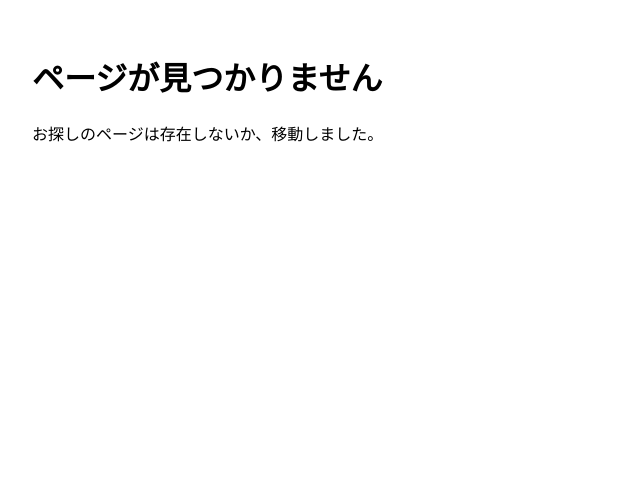
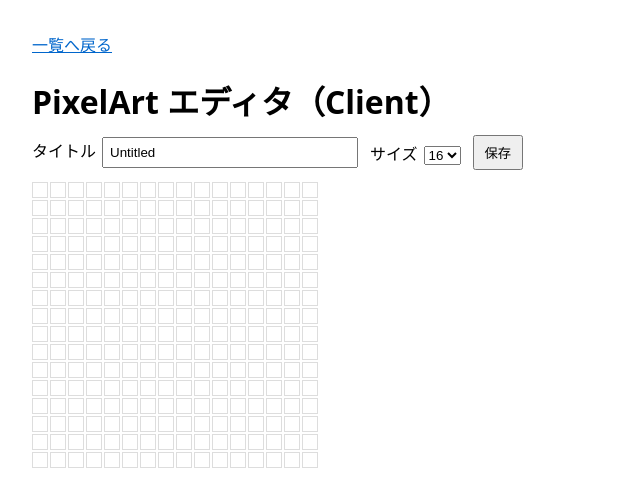
Before and after one commit to MyRusu/mydotgen, a Next.js app: page /editor in a window 1280 px wide. Before the commit this address had no page. Shown: the top 492 px of the page, without its empty margins (0-640 px from the left). Built offline with nearby package versions, Linux system fonts and the light colour scheme.

Commit message:
RSC/Clientの境界設計

```diff
--- /dev/null
+++ b/src/app/editor/page.tsx
@@ -0,0 +1,27 @@
+import Link from 'next/link';
+import { redirect } from 'next/navigation';
+import PixelArtEditor from '@/components/editor/PixelArtEditor';
+import { upsertArt } from '@/lib/arts';
+
+export default function NewEditorPage() {
+  async function save(payload: { id?: string; title: string; size: 16 | 32 | 64; pixels: number[] }) {
+    'use server';
+    const created = await upsertArt(payload);
+    redirect(`/art/${created.id}`);
+  }
+
+  const size = 16 as const;
+  return (
+    <main style={{ padding: 24, fontFamily: 'system-ui, sans-serif' }}>
+      <div style={{ marginBottom: 12 }}>
+        <Link href="/my/arts" style={{ color: '#06c' }}>一覧へ戻る</Link>
+      </div>
+      <PixelArtEditor
+        title="Untitled"
+        size={size}
+        pixels={Array.from({ length: size * size }, () => 0)}
+        onSave={save}
+      />
+    </main>
+  );
+}
--- /dev/null
+++ b/src/components/editor/PixelArtEditor.tsx
@@ -0,0 +1,90 @@
+"use client";
+
+import { useMemo, useState, useTransition } from 'react';
+
+export type PixelArtEditorProps = {
+  id?: string;
+  title: string;
+  size: 16 | 32 | 64;
+  pixels: number[];
+  onSave?: (payload: { id?: string; title: string; size: 16 | 32 | 64; pixels: number[] }) => Promise<void> | void;
+};
+
+export default function PixelArtEditor(props: PixelArtEditorProps) {
+  const [title, setTitle] = useState(props.title);
+  const [size, setSize] = useState<16 | 32 | 64>(props.size);
+  const [pixels, setPixels] = useState<number[]>(props.pixels);
+  const [isPending, startTransition] = useTransition();
+
+  const grid = useMemo(() => {
+    const s = size;
+    const rows: number[][] = [];
+    for (let y = 0; y < s; y++) {
+      rows.push(pixels.slice(y * s, (y + 1) * s));
+    }
+    return rows;
+  }, [pixels, size]);
+
+  function togglePixel(x: number, y: number) {
+    setPixels((prev) => {
+      const next = prev.slice();
+      const idx = y * size + x;
+      next[idx] = (next[idx] + 1) % 4; // 0..3 の簡易色インデックス
+      return next;
+    });
+  }
+
+  function handleSave() {
+    if (!props.onSave) return;
+    startTransition(async () => {
+      await props.onSave?.({ id: props.id, title, size, pixels });
+    });
+  }
+
+  return (
+    <div>
+      <h1 style={{ marginBottom: 12 }}>PixelArt エディタ（Client）</h1>
+      <div style={{ display: 'flex', gap: 12, alignItems: 'center', marginBottom: 12 }}>
+        <label>
+          <span style={{ marginRight: 6 }}>タイトル</span>
+          <input
+            value={title}
+            onChange={(e) => setTitle(e.target.value)}
+            style={{ padding: 6, minWidth: 240 }}
+          />
+        </label>
+        <label>
+          <span style={{ marginRight: 6 }}>サイズ</span>
+          <select value={size} onChange={(e) => setSize(Number(e.target.value) as 16 | 32 | 64)}>
+            <option value={16}>16</option>
+            <option value={32}>32</option>
+            <option value={64}>64</option>
+          </select>
+        </label>
+        <button onClick={handleSave} disabled={isPending} style={{ padding: '6px 10px', cursor: 'pointer' }}>
+          {isPending ? '保存中…' : '保存'}
+        </button>
+      </div>
+
+      <div style={{ display: 'grid', gridTemplateColumns: `repeat(${size}, 16px)`, gap: 2 }}>
+        {grid.map((row, y) =>
+          row.map((v, x) => (
+            <button
+              key={`${x}-${y}`}
+              onClick={() => togglePixel(x, y)}
+              style={{
+                width: 16,
+                height: 16,
+                border: '1px solid #ddd',
+                background: ['#fff', '#333', '#0af', '#f70'][v] ?? '#fff',
+                padding: 0,
+                cursor: 'pointer',
+              }}
+              aria-label={`pixel-${x}-${y}`}
+            />
+          ))
+        )}
+      </div>
+    </div>
+  );
+}
--- /dev/null
+++ b/src/lib/arts.ts
@@ -0,0 +1,52 @@
+export type PixelArt = {
+  id: string;
+  title: string;
+  size: 16 | 32 | 64;
+  public: boolean;
+  // 簡易データ: 実際は RGBA/インデックス/パレットなど
+  pixels: number[]; // length = size * size, 0..255 の色インデックス想定
+  updatedAt: string;
+};
+
+// NOTE: デモ用のインメモリデータ（DB/Prisma 導入前の足場）
+const store: Record<string, PixelArt> = {
+  'a1': {
+    id: 'a1',
+    title: 'Slime',
+    size: 16,
+    public: true,
+    pixels: Array.from({ length: 16 * 16 }, (_, i) => (i % 16 < 8 ? 42 : 0)),
+    updatedAt: new Date().toISOString(),
+  },
+  'b2': {
+    id: 'b2',
+    title: 'Knight',
+    size: 32,
+    public: false,
+    pixels: Array.from({ length: 32 * 32 }, (_, i) => (i % 2 ? 7 : 128)),
+    updatedAt: new Date().toISOString(),
+  },
+};
+
+export async function getMyArts(): Promise<PixelArt[]> {
+  // 実際はユーザーでフィルタ。今は全件返す。
+  return Object.values(store).sort((a, b) => (a.updatedAt < b.updatedAt ? 1 : -1));
+}
+
+export async function getArtById(id: string): Promise<PixelArt | null> {
+  return store[id] ?? null;
+}
+
+export async function upsertArt(input: Partial<PixelArt> & { id?: string; title: string; size: 16 | 32 | 64; pixels: number[]; }): Promise<PixelArt> {
+  const id = input.id ?? Math.random().toString(36).slice(2, 8);
+  const art: PixelArt = {
+    id,
+    title: input.title,
+    size: input.size,
+    public: input.public ?? false,
+    pixels: input.pixels,
+    updatedAt: new Date().toISOString(),
+  };
+  store[id] = art;
+  return art;
+}
```
Also changed, not shown: src/app/art/[id]/page.tsx (added, +43 -0 lines), src/app/editor/[id]/page.tsx (added, +40 -0 lines), src/app/my/arts/page.tsx (added, +34 -0 lines), 1 other file (tests, documents, lock files or other folders).
